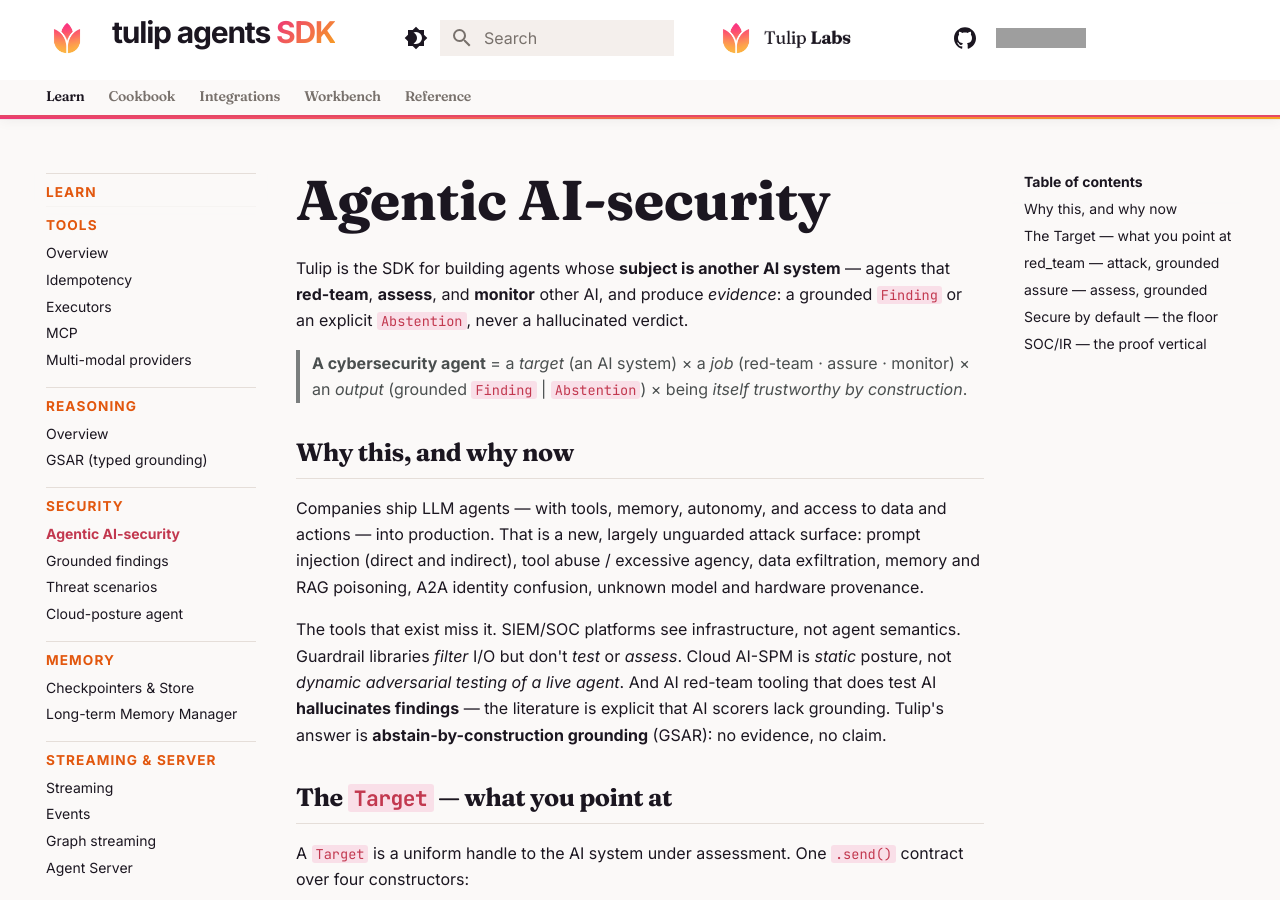
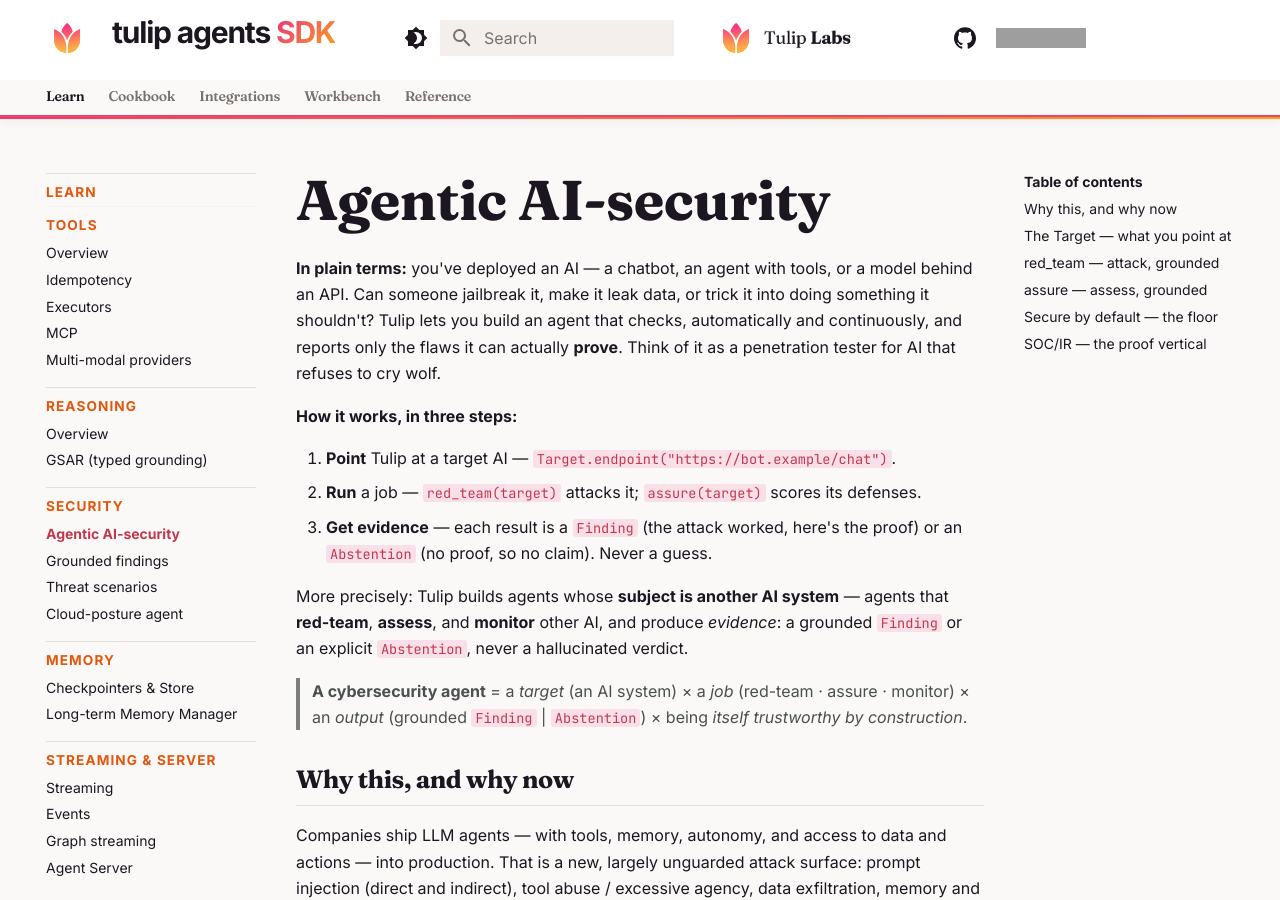
Before and after one commit to tuliplabs-ai/docs, an MkDocs documentation site: the page built from docs/concepts/agentic-ai-security.md, in a window 1280 px wide and 900 px high. Built offline with MkDocs 1.6.1 and Material for MkDocs 9.7.7, drawn with Linux system fonts in a browser that asks for light colours; grey boxes are pictures that could not be loaded.

Commit message:
docs: lead with plain-language purpose before the jargon
Make 'what does this SDK do' obvious on first read:
- hero now opens 'Find the security flaws in your AI — with proof' and explains in
  one plain paragraph (test other AI for prompt injection / jailbreaks / data leaks;
  evidence-backed findings; abstains instead of inventing).
- concept page leads with an 'In plain terms' framing + a 3-step how-it-works, before
  the formal definition.

Signed-off-by: tuliplabs <328004975+tuliplabs@users.noreply.github.com>

```diff
--- a/docs/concepts/agentic-ai-security.md
+++ b/docs/concepts/agentic-ai-security.md
@@ -1,6 +1,19 @@
 # Agentic AI-security
 
-Tulip is the SDK for building agents whose **subject is another AI system** —
+**In plain terms:** you've deployed an AI — a chatbot, an agent with tools, or a
+model behind an API. Can someone jailbreak it, make it leak data, or trick it
+into doing something it shouldn't? Tulip lets you build an agent that checks,
+automatically and continuously, and reports only the flaws it can actually
+**prove**. Think of it as a penetration tester for AI that refuses to cry wolf.
+
+**How it works, in three steps:**
+
+1. **Point** Tulip at a target AI — `Target.endpoint("https://bot.example/chat")`.
+2. **Run** a job — `red_team(target)` attacks it; `assure(target)` scores its defenses.
+3. **Get evidence** — each result is a `Finding` (the attack worked, here's the proof)
+   or an `Abstention` (no proof, so no claim). Never a guess.
+
+More precisely: Tulip builds agents whose **subject is another AI system** —
 agents that **red-team**, **assess**, and **monitor** other AI, and produce
 *evidence*: a grounded `Finding` or an explicit `Abstention`, never a
 hallucinated verdict.
```
Also changed, not shown: docs/index.md (+2 -2 lines).
